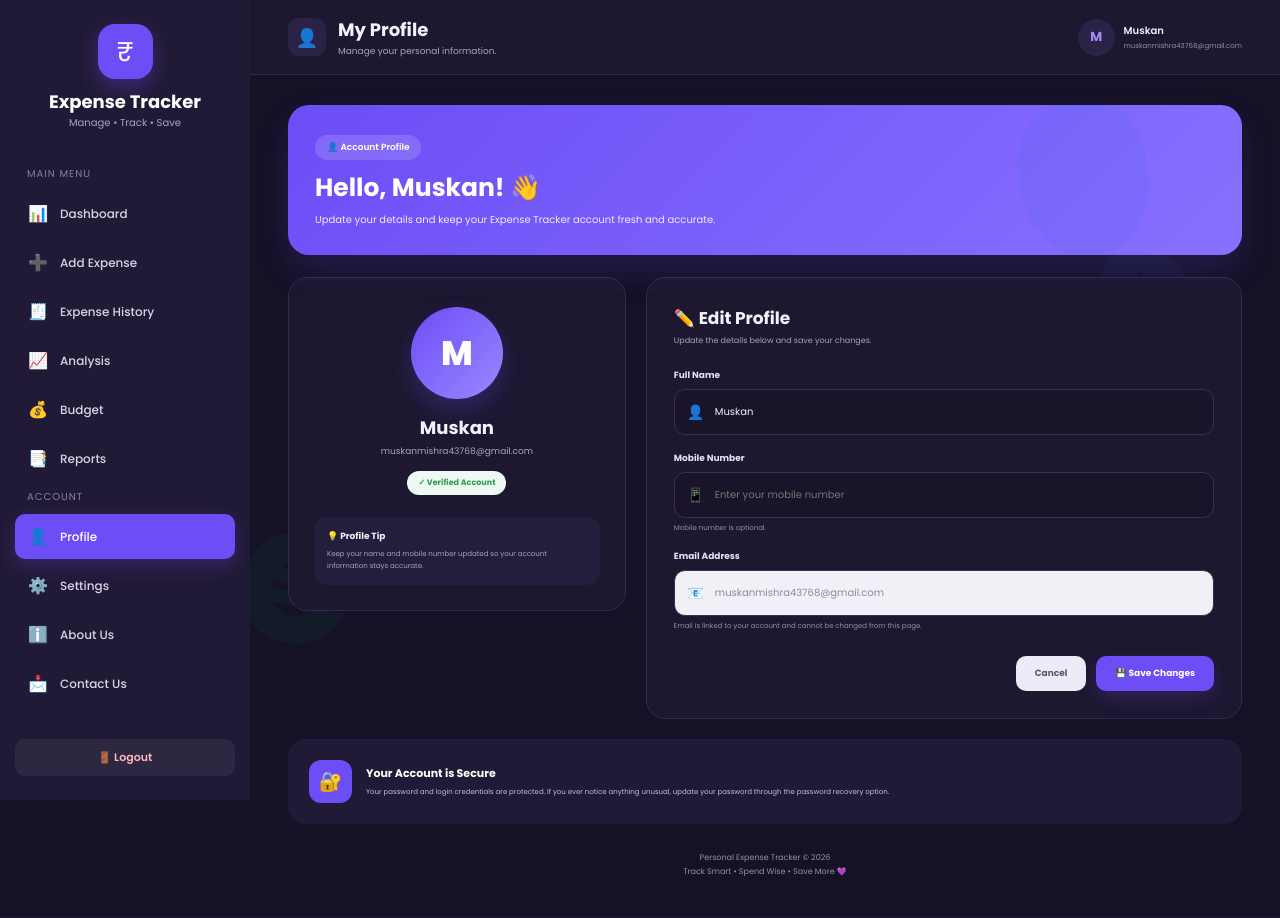
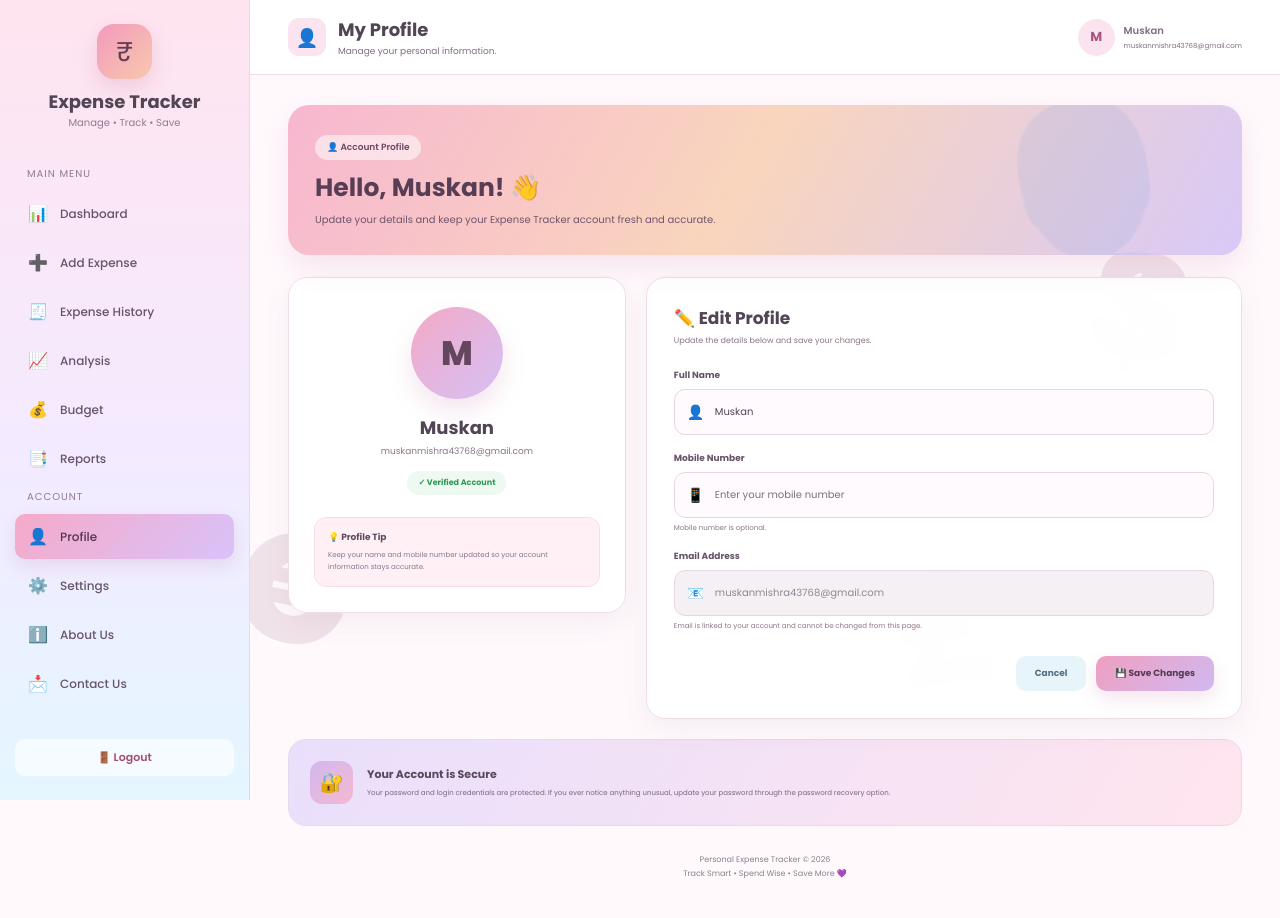
Before and after one commit to muskanmishra43768-tech/personal-expense-tracker, a Flask app: page /profile in a window 1280 px wide. Before the commit the page ends 876 px from the top, so only its background shows below. Run offline with Flask 3, Linux system fonts and the light colour scheme; a user stored in the database is signed in; data comes from the database, SQL or seed files in the repository.

```diff
--- a/templates/profile.html
+++ b/templates/profile.html
@@ -661,6 +661,45 @@
 
         }
 
+
+
+        /* Pastel profile theme overrides — styling only */
+        body { background: #fff9fc; color: #514454; }
+        .money-watermark span { opacity: .13 !important; color: #8b4c70 !important; }
+        .sidebar { background: linear-gradient(180deg,#ffe4ef 0%,#f4eaff 55%,#e4f6ff 100%); color:#514454; border-right:1px solid #f2d5e4; }
+        .logo-icon { background:linear-gradient(135deg,#f39abd,#f7c8ad); color:#603d54; box-shadow:0 8px 20px rgba(198,104,145,.22); }
+        .logo p,.menu-title { color:#927b91; }
+        .nav-menu a { color:#68556a; }
+        .nav-menu a:hover { background:rgba(255,255,255,.75); color:#6b4564; }
+        .nav-menu a.active { background:linear-gradient(135deg,#f6a9c8,#d9c2fa); color:#53364f; box-shadow:0 7px 18px rgba(196,126,169,.22); }
+        .logout { color:#a34e70; background:rgba(255,255,255,.65); }
+        .logout:hover { background:#ffe0eb; }
+        .topbar { background:rgba(255,255,255,.92); border-bottom:1px solid #f1dce7; color:#514454; }
+        .top-icon,.avatar-small,.mobile-menu { background:#fbe4ef; color:#a9567e; }
+        .topbar p,.profile-email,.profile-name { color:#806d80; }
+        .content { background:transparent; }
+        .page-hero { background:linear-gradient(120deg,#f7b7d0 0%,#f9d5bd 48%,#d8c9f7 100%); color:#573e54; box-shadow:0 12px 28px rgba(198,126,161,.16); }
+        .page-hero p { color:#70556a; }
+        .hero-badge { background:rgba(255,255,255,.55); color:#6d4660; }
+        .profile-card,.form-card { background:rgba(255,255,255,.94); color:#514454; border:1px solid #f0dce8; box-shadow:0 10px 28px rgba(119,76,104,.07); }
+        .profile-avatar { background:linear-gradient(135deg,#f4a9c7,#d5c1f5); color:#65465f; box-shadow:0 12px 25px rgba(198,126,169,.2); }
+        .profile-card .email { color:#8a7488; }
+        .profile-tip { background:#fff0f6; color:#604b5d; border:1px solid #f8dce9; }
+        .profile-tip p,.form-heading p,.field-note { color:#8a7488; }
+        .form-group label { color:#665267; }
+        .form-group input { color:#514454; background:#fffafd; border-color:#ead6e3; }
+        .form-group input:focus { border-color:#e89cbd; background:#fff; box-shadow:0 0 0 3px rgba(232,156,189,.18); }
+        .form-group input:disabled { background:#f5f0f4; color:#928493; }
+        .save-button { background:linear-gradient(135deg,#ef9fc0,#d0b9f1); color:#553c52; box-shadow:0 8px 18px rgba(198,126,169,.2); }
+        .save-button:hover { background:linear-gradient(135deg,#e98db4,#c5a8ed); }
+        .cancel-button { background:#e7f5fa; color:#4f7180; }
+        .cancel-button:hover { background:#d9eef6; }
+        .security-card { background:linear-gradient(120deg,#e9dffc,#ffe5ee); color:#59475c; border:1px solid #e8d8ef; }
+        .security-icon { background:linear-gradient(135deg,#d1b8f0,#f5b8d1); color:#5f4564; }
+        .security-card p { color:#78667c; }
+        footer { color:#907d8e; }
+        @media (prefers-color-scheme: dark) { body { background:#fff9fc !important; color:#514454 !important; } }
+
     </style>
 
 </head>
```
